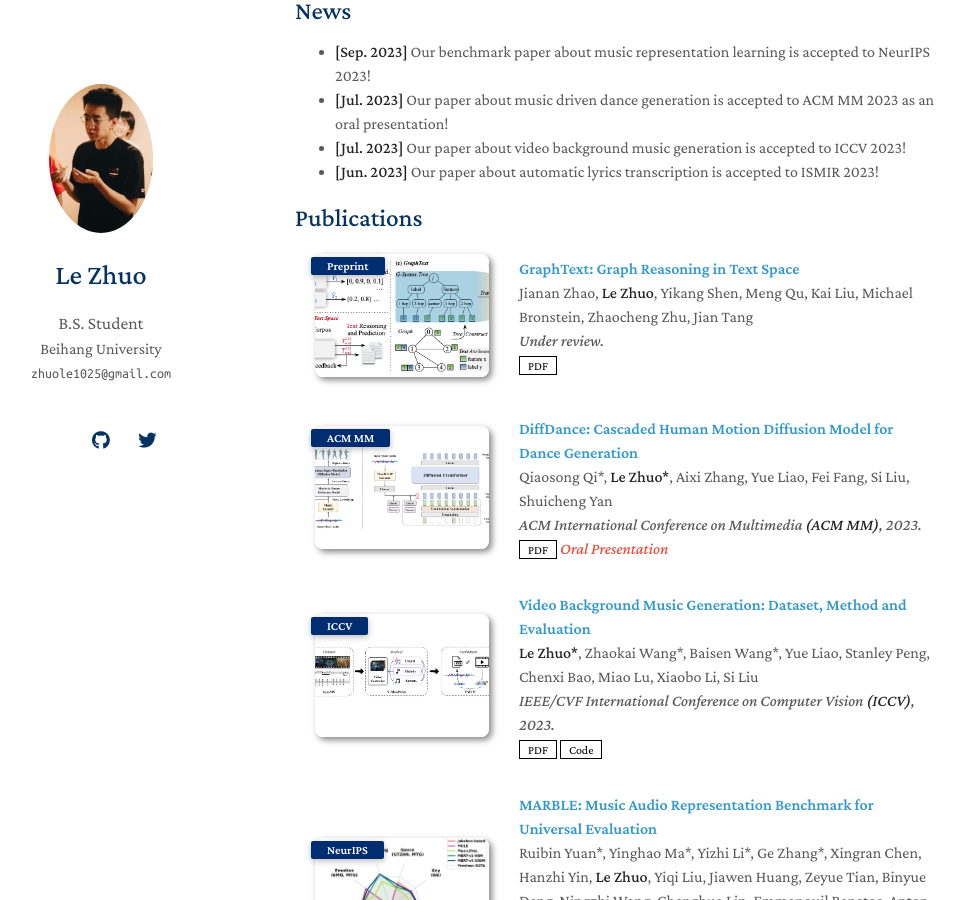
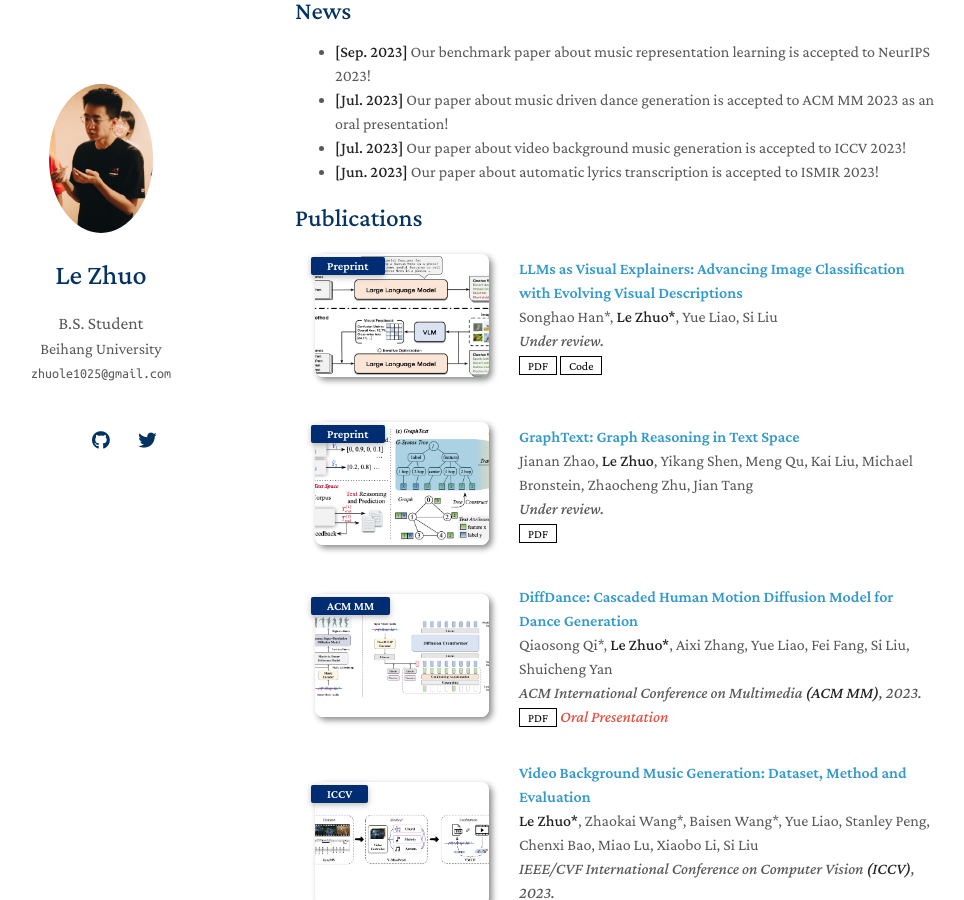
Before and after one commit to zhuole1025/zhuole1025.github.io, a Jekyll site: the page built from index.md, in a window 1280 px wide and 900 px high, scrolled down 526 px. Shown: the whole window, without its empty margins (175-1139 px from the left). Built offline with Jekyll 4.4.1, drawn with Linux system fonts in a browser that asks for light colours; nearby versions of some CDN libraries; a style sheet for code colours, icons or effects is not loaded; our own code applies the rules of GitHub Pages for plain Markdown files.

Commit message:
Update cvpr

```diff
--- a/_data/publications.yml
+++ b/_data/publications.yml
@@ -1,4 +1,14 @@
 main:
+
+  - title: "LLMs as Visual Explainers: Advancing Image Classification with Evolving Visual Descriptions"
+    authors: Songhao Han*,  <strong>Le Zhuo*</strong>, Yue Liao, Si Liu
+    conference_short: Preprint
+    conference: Under review.
+    pdf: https://arxiv.org/pdf/2311.11904.pdf
+    code: https://github.com/zhuole1025/LLMs_as_Visual_Explainers
+    # bibtex: https://bib.yliu.me/MICCAI23.txt
+    image: ./assets/img/cvpr24.png
+    # notes: Early Accept
 
   - title: "GraphText: Graph Reasoning in Text Space"
     authors: Jianan Zhao, <strong>Le Zhuo</strong>, Yikang Shen, Meng Qu, Kai Liu, Michael Bronstein, Zhaocheng Zhu, Jian Tang
```
Also changed, not shown: assets/img/cvpr24.png (added).
